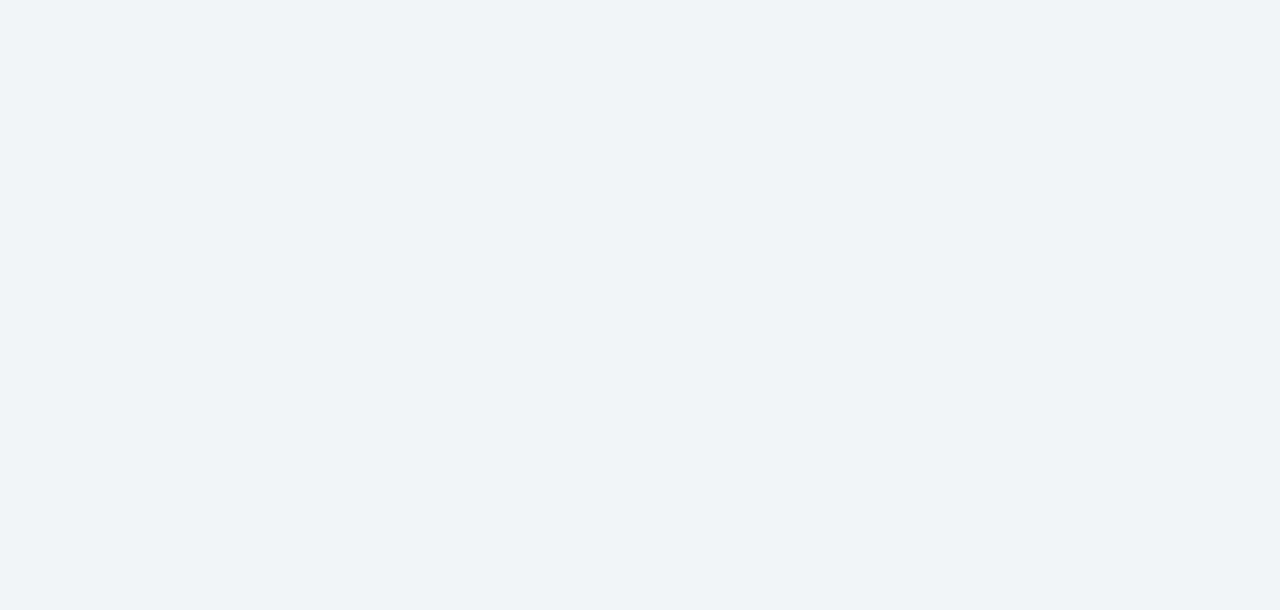
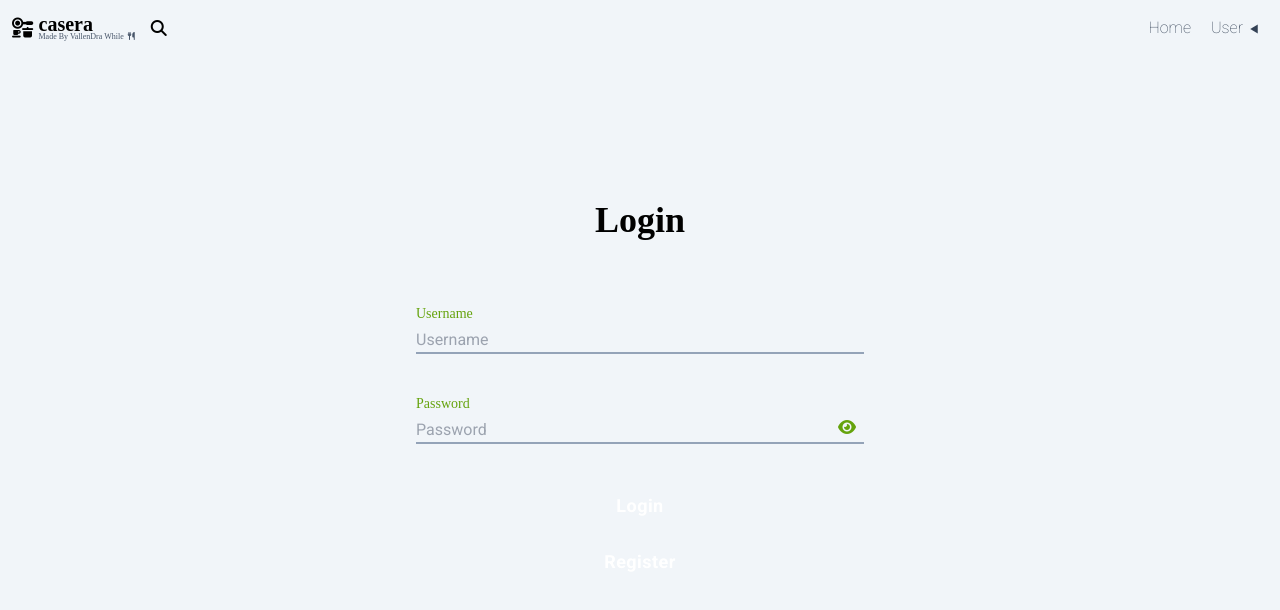
Before and after one commit to VallenDraa/casera, a React (Create React App) app: page /login in a window 1280 px wide. Before the commit this address had no page. Shown: the top 610 px of the page. Built offline with nearby package versions, Linux system fonts and the light colour scheme; a web font is replaced by a local one.

Commit message:
finished the api

```diff
--- a/src/App.jsx
+++ b/src/App.jsx
@@ -4,6 +4,8 @@ import Saved from './pages/saved/Saved';
 import Search from './pages/search/Search';
 import SinglePage from './pages/singlePage/SinglePage';
 import UserPage from './pages/userPage/UserPage';
+import Login from './pages/login/Login';
+import Register from './pages/register/Register';
 export default function App() {
   return (
     <>
@@ -14,6 +16,8 @@ export default function App() {
           <Route path="/search" element={<Search />} />
           <Route path="/recipe/*" element={<SinglePage />} />
           <Route path="/user/*" element={<UserPage />} />
+          <Route path="/login" element={<Login />} />
+          <Route path="/register" element={<Register />} />
         </Routes>
       </BrowserRouter>
     </>
--- /dev/null
+++ b/src/components/btn/Btn.jsx
@@ -0,0 +1,12 @@
+export default function Btn({ width, text, textSize, icon, bold, color }) {
+  const classes = `cursor-pointer  rounded p-2 flex items-center justify-center gap-2 bg-${color}-500 hover:bg-${color}-600 active:bg-${color}-700 text-white font-roboto relative text-${textSize} duration-200 ${
+    bold ? 'font-semibold' : ''
+  } tracking-wide`;
+
+  return (
+    <button className={classes} style={{ width }}>
+      {icon && icon}
+      <span>{text}</span>
+    </button>
+  );
+}
--- a/src/components/input/Input.jsx
+++ b/src/components/input/Input.jsx
@@ -1,30 +1,58 @@
-export default function Input({ editMode, type, id }) {
+import { useState } from 'react';
+
+export default function Input({ innerRef, editMode, type, id }) {
+  const [showPassword, setShowPassword] = useState('password');
+
+  const handleShowPassword = () =>
+    showPassword === 'password'
+      ? setShowPassword('text')
+      : setShowPassword('password');
+
   return (
-    <>
-      {editMode ? (
-        <>
+    <div className="flex flex-col w-full text-lime-600 font-ssp">
       <label className="text-sm" htmlFor={id}>
         {id}
       </label>
+      {editMode ? (
+        type !== 'password' ? (
           <input
             type={type}
             id={id}
+            ref={innerRef}
+            placeholder={id}
             className="mt-1 text-slate-500 disabled:text-slate-400 focus:text-slate-800  disabled:cursor-not-allowed w-full bg-transparent border-b-2 font-roboto border-slate-400 focus:border-lime-500 outline-none duration-200"
           />
-        </>
         ) : (
-        <>
-          <label className="text-sm" htmlFor={id}>
-            {id}
-          </label>
+          <div className="relative">
+            <input
+              type={showPassword}
+              id={id}
+              ref={innerRef}
+              placeholder={id}
+              className="mt-1 text-slate-500 disabled:text-slate-400 focus:text-slate-800  disabled:cursor-not-allowed w-full bg-transparent border-b-2 font-roboto border-slate-400 focus:border-lime-500 outline-none duration-200 pr-9"
+            />
+            <div
+              onClick={handleShowPassword}
+              className="flex items-center justify-center absolute right-2 top-[5px] cursor-pointer"
+            >
+              {showPassword === 'password' ? (
+                <i className="fa-solid fa-eye" />
+              ) : (
+                <i className="fa-solid fa-eye-slash relative right-[-1px]" />
+              )}
+            </div>
+          </div>
+        )
+      ) : (
         <input
           type={type}
           id={id}
+          ref={innerRef}
+          placeholder={id}
           disabled
           className="mt-1 text-slate-500 disabled:text-slate-400 focus:text-slate-800  disabled:cursor-not-allowed w-full bg-transparent border-b-2 font-roboto border-slate-400 focus:border-lime-500 outline-none duration-200"
         />
-        </>
       )}
-    </>
+    </div>
   );
 }
--- a/src/components/input/ThreeInput.jsx
+++ b/src/components/input/ThreeInput.jsx
@@ -1,13 +1,13 @@
-export default function ThreeInput({ editMode }) {
+export default function ThreeInput({ editMode, innerRef }) {
   return (
-    <>
-      {editMode ? (
-        <>
+    <div className="flex flex-col w-full text-lime-600 font-ssp">
       <label className="text-sm">Hobby</label>
       <span className="text-[10px] text-lime-700">
         *You can fill up to 3 hobbies
       </span>
-          <div className="mt-1 flex gap-2 justify-between">
+      <div ref={innerRef} className="mt-1 flex gap-2 justify-between">
+        {editMode ? (
+          <>
             <input
               type="text"
               className="mt-1 text-slate-500 disabled:text-slate-400 focus:text-slate-800  disabled:cursor-not-allowed w-full bg-transparent border-b-2 font-roboto border-slate-400 focus:border-lime-500 outline-none duration-200"
@@ -20,15 +20,9 @@ export default function ThreeInput({ editMode }) {
               type="text"
               className="mt-1 text-slate-500 disabled:text-slate-400 focus:text-slate-800  disabled:cursor-not-allowed w-full bg-transparent border-b-2 font-roboto border-slate-400 focus:border-lime-500 outline-none duration-200"
             />
-          </div>
           </>
         ) : (
           <>
-          <label className="text-sm">Hobby</label>
-          <span className="text-[10px] text-lime-700">
-            *You can fill up to 3 hobbies
-          </span>
-          <div className="mt-1 flex gap-2 justify-between">
             <input
               type="text"
               disabled
@@ -44,9 +38,9 @@ export default function ThreeInput({ editMode }) {
               disabled
               className="mt-1 text-slate-500 disabled:text-slate-400 focus:text-slate-800  disabled:cursor-not-allowed w-full bg-transparent border-b-2 font-roboto border-slate-400 focus:border-lime-500 outline-none duration-200"
             />
-          </div>
           </>
         )}
-    </>
+      </div>
+    </div>
   );
 }
--- /dev/null
+++ b/src/context/Context.js
@@ -0,0 +1,3 @@
+import { createContext } from 'react';
+
+export const userContext = createContext();
--- /dev/null
+++ b/src/pages/login/Login.jsx
@@ -0,0 +1,63 @@
+import Input from '../../components/input/Input';
+import Navbar from '../../components/navbar/Navbar';
+import { Link } from 'react-router-dom';
+import { useRef } from 'react';
+import Btn from '../../components/btn/Btn';
+
+export default function Login() {
+  const usernameRef = useRef();
+  const passwordRef = useRef();
+
+  const handleLogin = (e) => {
+    e.preventDefault();
+    console.log(usernameRef.current.value, passwordRef.current.value);
+  };
+
+  return (
+    <>
+      <header>
+        <Navbar />
+      </header>
+      <main className="mt-36 bg-slate-100 flex items-center justify-center px-2">
+        <section className="mx-auto container flex flex-col justify-center items-center px-3">
+          <h1 className="w-fit text-4xl font-ssp font-semibold">Login</h1>
+          <form
+            onSubmit={(e) => handleLogin(e)}
+            className="w-full mt-16 space-y-10 max-w-md"
+          >
+            <Input
+              innerRef={usernameRef}
+              editMode={true}
+              type={'text'}
+              id={'Username'}
+            />
+            <Input
+              innerRef={passwordRef}
+              editMode={true}
+              type={'password'}
+              id={'Password'}
+            />
+            <div className="space-y-3">
+              <Btn
+                width="100%"
+                textSize="lg"
+                text="Login"
+                bold={true}
+                color="green"
+              />
+              <Link to="/register" className="inline-block w-full">
+                <Btn
+                  width="100%"
+                  textSize="lg"
+                  text="Register"
+                  bold={true}
+                  color="gray"
+                />
+              </Link>
+            </div>
+          </form>
+        </section>
+      </main>
+    </>
+  );
+}
--- /dev/null
+++ b/src/pages/register/Register.jsx
@@ -0,0 +1,42 @@
+import Input from '../../components/input/Input';
+import Navbar from '../../components/navbar/Navbar';
+import { Link } from 'react-router-dom';
+import Btn from '../../components/btn/Btn';
+
+export default function Register() {
+  return (
+    <>
+      <header>
+        <Navbar />
+      </header>
+      <main className="mt-36 bg-slate-100 flex items-center justify-center px-2">
+        <section className="mx-auto container flex flex-col justify-center items-center px-3">
+          <h1 className="w-fit text-4xl font-ssp font-semibold">Register</h1>
+          <form className="w-full mt-16 space-y-10 max-w-md">
+            <Input editMode={true} type={'email'} id={'Email'} />
+            <Input editMode={true} type={'text'} id={'Username'} />
+            <Input editMode={true} type={'password'} id={'Password'} />
+            <div className="space-y-3">
+              <Btn
+                width="100%"
+                textSize="lg"
+                text="Register"
+                color="green"
+                bold={true}
+              />
+              <Link to="/login" className="inline-block w-full">
+                <Btn
+                  width="100%"
+                  textSize="lg"
+                  text="Login"
+                  color="gray"
+                  bold={true}
+                />
+              </Link>
+            </div>
+          </form>
+        </section>
+      </main>
+    </>
+  );
+}
--- a/src/pages/userPage/UserPage.jsx
+++ b/src/pages/userPage/UserPage.jsx
@@ -7,6 +7,7 @@ import handleSave from '../../handleSave/handleSave';
 import Navbar from '../../components/navbar/Navbar';
 import Input from '../../components/input/Input';
 import ThreeInput from '../../components/input/ThreeInput';
+import Btn from '../../components/btn/Btn';
 
 export default function UserPage() {
   const [editMode, setEditMode] = useState(false);
@@ -62,35 +63,35 @@ export default function UserPage() {
                 <h1 className="tracking-wide text-4xl font-ssp first-letter:text-5xl first-letter:font-semibold">
                   My Profile
                 </h1>
-                <div
-                  onClick={() => setEditMode(!editMode)}
-                  className="cursor-pointer rounded p-2 flex items-center justify-center gap-2 bg-orange-500 hover:bg-orange-600 active:bg-orange-700 duration-200 text-white font-roboto relative text-xs"
-                >
-                  <i className="fa-solid fa-pen-to-square relative bottom-[2px]" />
-                  <p>Edit Profile</p>
+                <div onClick={() => setEditMode(!editMode)}>
+                  <Btn
+                    text="Edit Profile"
+                    color="orange"
+                    textSize="xs"
+                    icon={
+                      <i className="fa-solid fa-pen-to-square relative bottom-[2px]" />
+                    }
+                  />
                 </div>
               </header>
               {/* main form */}
               <main className="space-y-5">
                 {/* username */}
-                <div className="flex flex-col w-full text-lime-600 font-ssp">
-                  <Input editMode={editMode} type={'text'} id={'Username'} />
-                </div>
+                <Input editMode={editMode} type={'text'} id={'Username'} />
                 {/* tel */}
-                <div className="flex flex-col w-full text-lime-600 font-ssp">
-                  <Input editMode={editMode} type={'tel'} id={'Phone'} />
-                </div>
+                <Input editMode={editMode} type={'tel'} id={'Phone'} />
                 {/* hobby */}
-                <div className="flex flex-col w-full text-lime-600 font-ssp">
-                  <ThreeInput editMode={editMode} />
-                </div>
+                <ThreeInput editMode={editMode} />
               </main>
               <footer>
                 {editMode && (
-                  <div className="cursor-pointer w-full rounded p-2 flex items-center justify-center gap-2 bg-green-500 hover:bg-green-600 active:bg-green-700 uration-200 text-white font-roboto relative text-lg duration-200">
-                    <i className="fa-solid fa-floppy-disk" />
-                    <span>Save Edit</span>
-                  </div>
+                  <Btn
+                    width="100%"
+                    text="Save Changes"
+                    color="green"
+                    textSize="lg"
+                    icon={<i className="fa-solid fa-floppy-disk" />}
+                  />
                 )}
               </footer>
             </section>
```
Also changed, not shown: 2 other files (tests, documents, lock files or other folders). Lines whose indentation alone changed are shown as unchanged.
